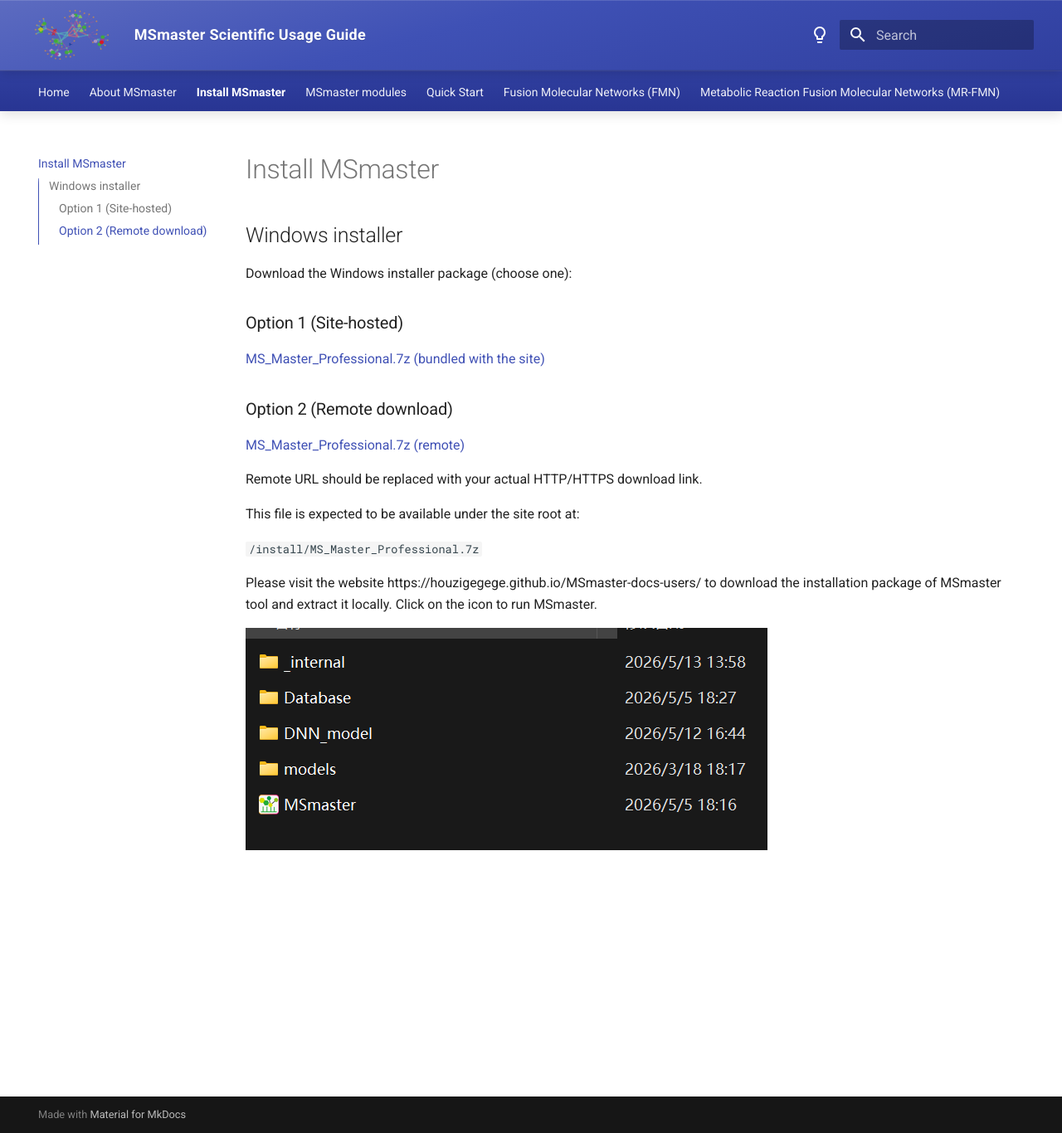
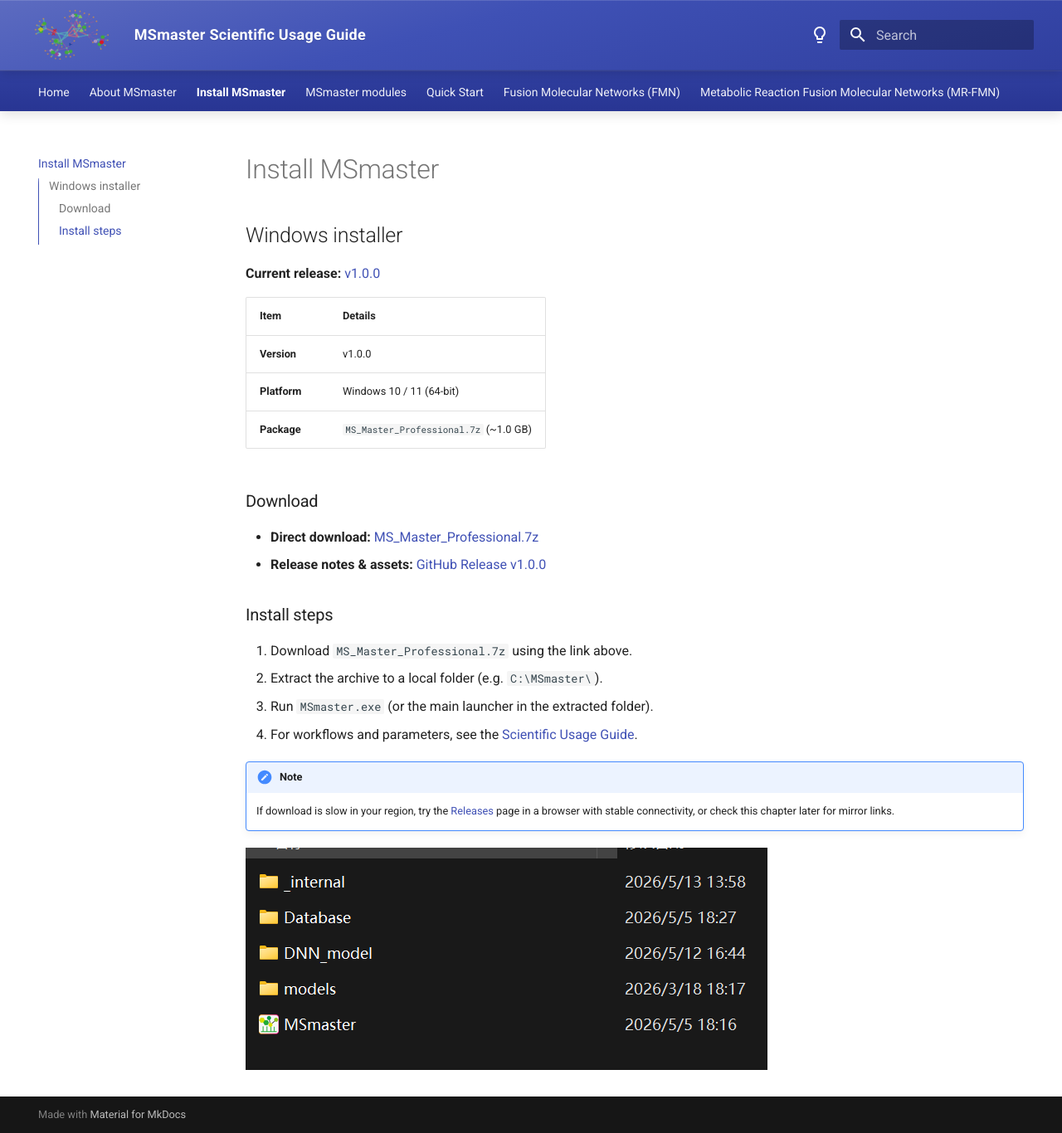
Before and after one commit to houzigegege/MSmaster-docs-users, an MkDocs documentation site: the page built from docs/manual/section_02.md, in a window 1280 px wide and 1366 px high. Shown: the whole window at 83% size. Built offline with MkDocs 1.6.1 and Material for MkDocs 9.7.7, drawn with Linux system fonts in a browser that asks for light colours.

Commit message:
install change

```diff
--- a/docs/manual/section_02.md
+++ b/docs/manual/section_02.md
@@ -1,24 +1,28 @@
 # Install MSmaster
+
 ## Windows installer
 
-Download the Windows installer package (choose one):
+**Current release:** [v1.0.0](https://github.com/houzigegege/MSmaster-docs-users/releases/tag/v1.0.0)
 
-### Option 1 (Site-hosted)
+| Item | Details |
+|------|---------|
+| **Version** | v1.0.0 |
+| **Platform** | Windows 10 / 11 (64-bit) |
+| **Package** | `MS_Master_Professional.7z` (~1.0 GB) |
 
-<a href="/install/MS_Master_Professional.7z">MS_Master_Professional.7z (bundled with the site)</a>
+### Download
 
-### Option 2 (Remote download)
+- **Direct download:** [MS_Master_Professional.7z](https://github.com/houzigegege/MSmaster-docs-users/releases/download/v1.0.0/MS_Master_Professional.7z)
+- **Release notes & assets:** [GitHub Release v1.0.0](https://github.com/houzigegege/MSmaster-docs-users/releases/tag/v1.0.0)
 
-<a href="PASTE_REMOTE_URL_HERE">MS_Master_Professional.7z (remote)</a>
+### Install steps
 
-Remote URL should be replaced with your actual HTTP/HTTPS download link.
+1. Download `MS_Master_Professional.7z` using the link above.
+2. Extract the archive to a local folder (e.g. `C:\MSmaster\`).
+3. Run `MSmaster.exe` (or the main launcher in the extracted folder).
+4. For workflows and parameters, see the [Scientific Usage Guide](https://houzigegege.github.io/MSmaster-docs-users/).
 
-This file is expected to be available under the site root at:
-
-`/install/MS_Master_Professional.7z`
-
-
-
-Please visit the website https://houzigegege.github.io/MSmaster-docs-users/ to download the installation package of MSmaster tool and extract it locally. Click on the icon to run MSmaster.
+!!! note
+    If download is slow in your region, try the [Releases](https://github.com/houzigegege/MSmaster-docs-users/releases) page in a browser with stable connectivity, or check this chapter later for mirror links.
 
 ![](assets/manual/img_0001.png)
```
Also changed, not shown: README.md (+1 -1 lines), WEBSITE.md (+1 -1 lines), docs/index.md (+3 -2 lines), 1 other file.
